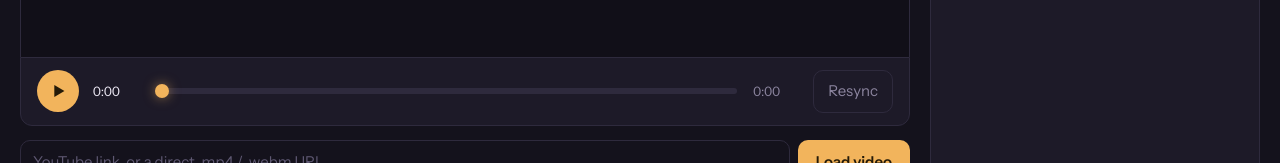
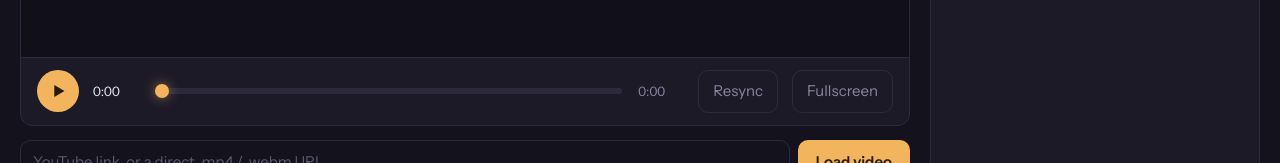
Before and after one commit to SamiB12/NightOwlzz, a website: page public/index.html in a window 1280 px wide. Shown: the part 1331-1494 px from the top of the page. Drawn offline with nearby package versions, Linux system fonts and the light colour scheme.

Commit message:
Update index.html

```diff
--- a/public/index.html
+++ b/public/index.html
@@ -64,7 +64,8 @@
         <span class="time muted" id="time-total">0:00</span>
 
         <button id="resync" class="ghost" type="button" title="Jump back to everyone else's position">Resync</button>
-      </div>
+<button id="fullscreen" class="ghost" type="button" title="Full screen">Fullscreen</button>
+</div>
 
       <form id="load-form" class="load-form" autocomplete="off">
         <input id="url-input" type="text" placeholder="YouTube link, or a direct .mp4 / .webm URL" />
```
